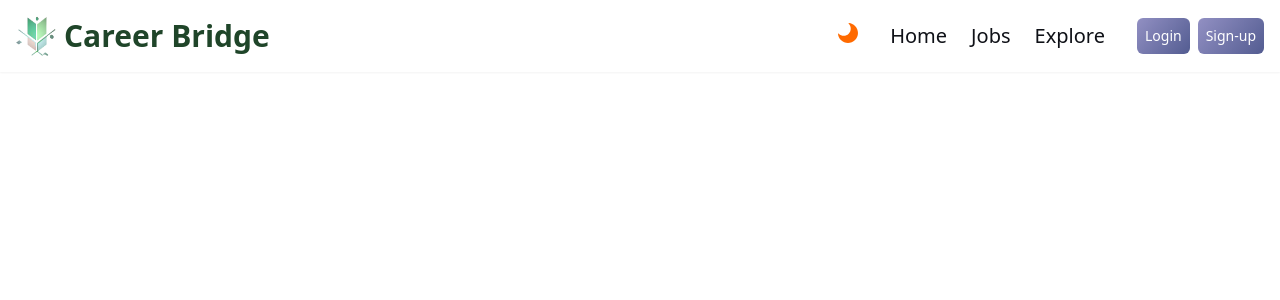
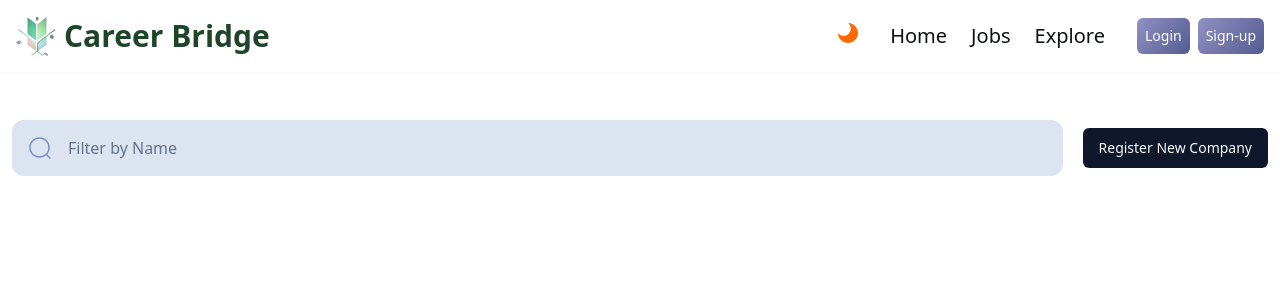
Before and after one commit to hrishabh6/Jobportal, a React (Vite) app in the folder frontend/: page /admin/companies in a window 1280 px wide. Shown: the top 300 px of the page. Built offline with nearby package versions, Linux system fonts and the light colour scheme.

Commit message:
Random commit

```diff
--- a/frontend/src/components/admin/Companies.jsx
+++ b/frontend/src/components/admin/Companies.jsx
@@ -1,10 +1,35 @@
 
 import Navbar from '../shared/Navbar'
+import { Button } from '../ui/button'
+import { Input } from '../ui/input'
 
 const Companies = () => {
   return (
-    <div className='text-dark200_light900'>
-      <Navbar/>
+    <div className='text-dark200_light900 background-light900_dark300 min-h-[100vh]'>
+      <Navbar />
+      <div className='mt-9 max-w-7xl max-sm:w-full mx-auto'>
+        <div className="hidden max-sm:flex justify-end mb-4 p-4">
+        <Button>Register New Company</Button>
+        </div>
+        <div className='flex justify-between items-center gap-5 max-sm:p-5 p-3'>
+          <div className="w-1/2 max-sm:w-3/4 background-light700_dark400 relative flex min-h-[56px] grow items-center gap-1 rounded-xl px-4">
+            <img
+              src="/assets/icons/search.svg"
+              width={24}
+              height={24}
+              alt="search"
+              className="cursor-pointer"
+            />
+            <Input
+              type="text"
+              placeholder="Filter by Name"
+              className=" no-focus paragraph-regular placeholder text-dark400_light700 border-none shadow-none outline-none bg-transparent"
+            />
+          </div>
+          <Button className="max-sm:hidden">Register New Company</Button>
+        </div>
+
+      </div>
     </div>
   )
 }
```
Also changed, not shown: 2 other files (tests, documents, lock files or other folders).
